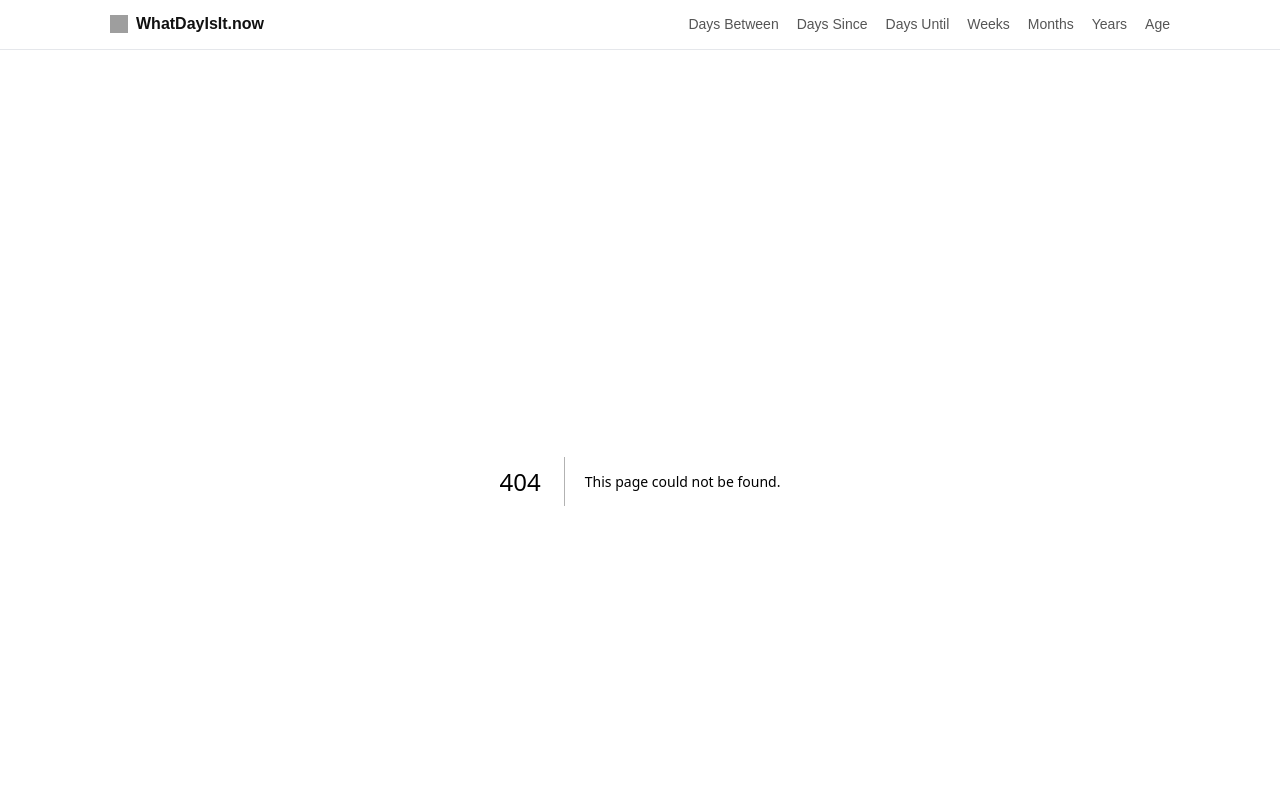
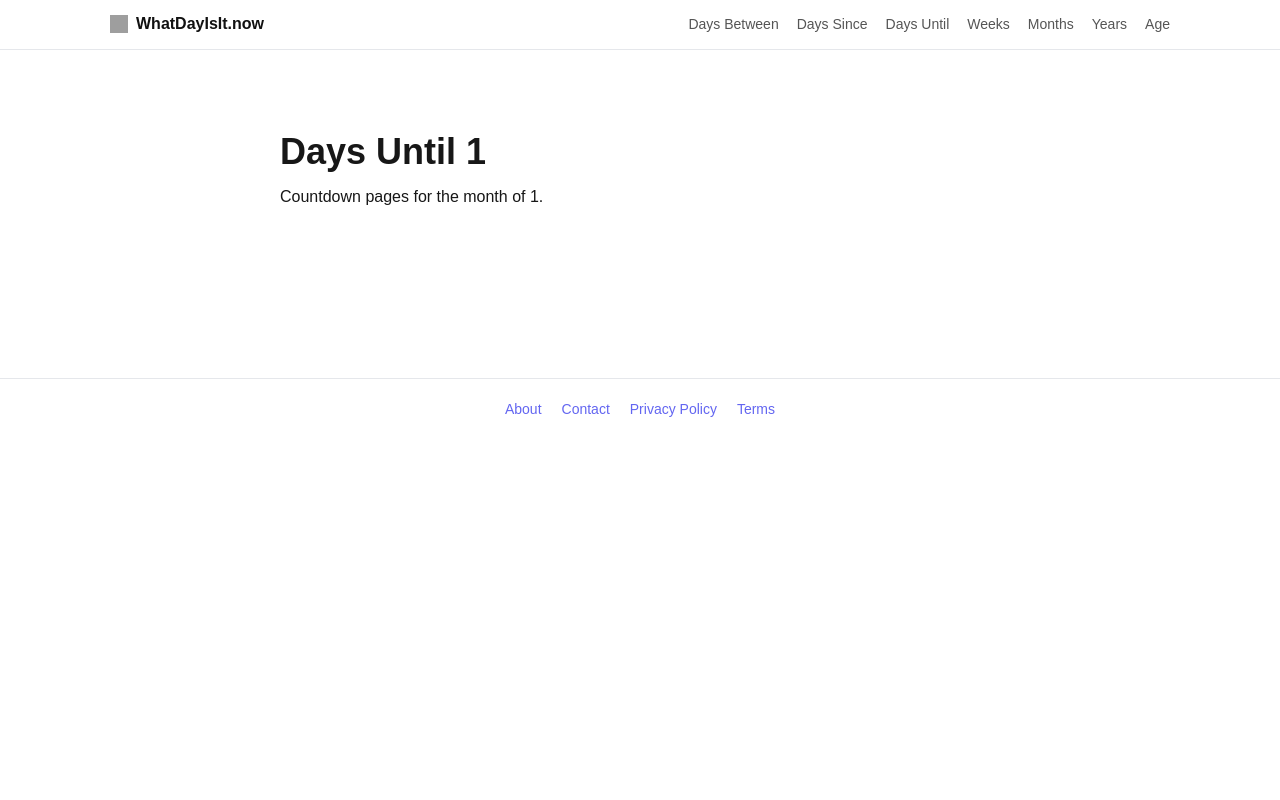
Before and after one commit to bosmeel/whatdayisit-now, a Next.js app: page /days-until/month/1 in a window 1280 px wide. Before the commit this address had no page. Shown: the top 800 px of the page. Built offline with nearby package versions, Linux system fonts and the light colour scheme; grey boxes are pictures that could not be loaded.

Commit message:
restore month route

```diff
--- /dev/null
+++ b/app/days-until/month/[month]/page.tsx
@@ -0,0 +1,26 @@
+import { notFound } from "next/navigation";
+
+type Props = {
+  params: Promise<{ month: string }>;
+};
+
+export default async function Page({ params }: Props) {
+
+  const { month } = await params;
+
+  if (!month) notFound();
+
+  return (
+    <main className="max-w-3xl mx-auto px-6 py-12">
+
+      <h1 className="text-3xl font-semibold mb-6">
+        Days Until {month}
+      </h1>
+
+      <p>
+        Countdown pages for the month of {month}.
+      </p>
+
+    </main>
+  );
+}
```
